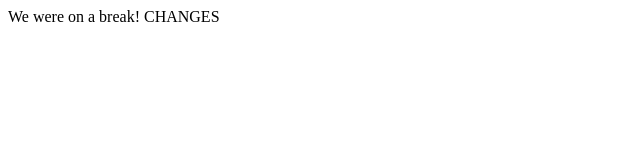
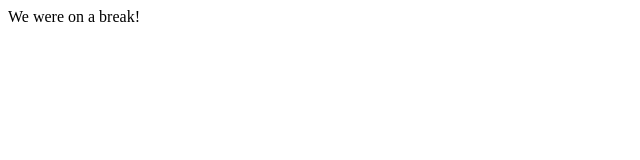
Before and after one commit to KerthKugan/KerthKugan.github.io, a plain HTML site: page index.html in a window 1280 px wide. Shown: the whole page, without its empty margins (0-640 px from the left). Drawn offline with Linux system fonts and the light colour scheme.

Commit message:
3rd Commit

```diff
--- a/index.html
+++ b/index.html
@@ -1,8 +1,8 @@
 <html>
   <head>
-  <title> We were on a break! </title>
+  <title> We were on a break! CHANGES!!! </title>
   </head>
  <body>
- We were on a break! CHANGES
+ We were on a break!
  </body>
 </html>
```
